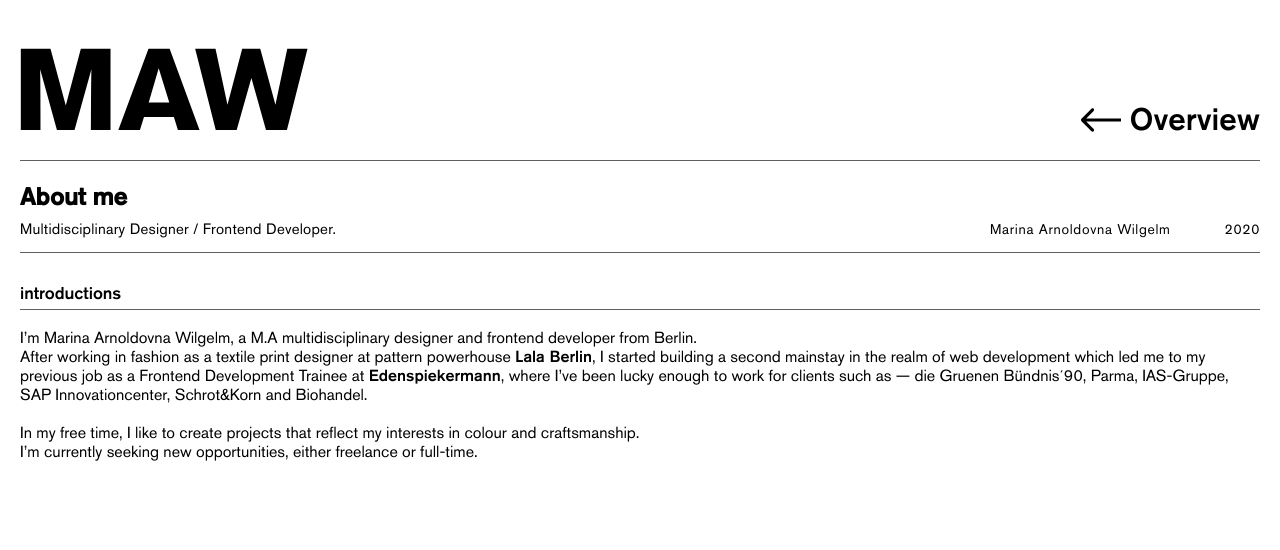
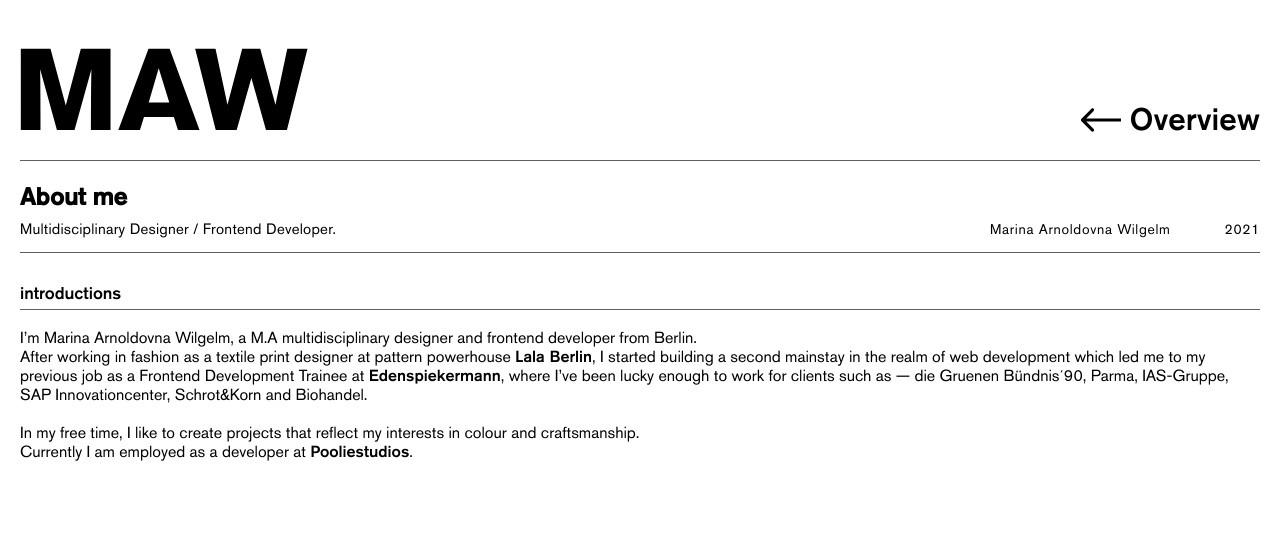
Before and after one commit to Arnoldovna/portfolio, a Jekyll site: the page built from _projects/about.md, in a window 1280 px wide. Shown: the top 550 px of the page. Built offline with Jekyll 4.4.1, drawn with Linux system fonts in a browser that asks for light colours; some web fonts are replaced.

Commit message:
Update about.md

```diff
--- a/_projects/about.md
+++ b/_projects/about.md
@@ -7,11 +7,11 @@ project: 'about'
 title: 'About me'
 subline: 'Multidisciplinary Designer / Frontend Developer.'
 category: 'Marina Arnoldovna Wilgelm'
-year: '2020'
+year: '2021'
 video: false
 color: '#F39945'
 description: 'I’m Marina Arnoldovna Wilgelm, a M.A multidisciplinary designer and frontend developer from Berlin. <br>
 After working in fashion as a textile print designer at pattern powerhouse <a href="https://www.lalaberlin.com/" alt="Lala Berlin">Lala Berlin</a>, I started building a second mainstay in the realm of web development which led me to my previous job as a Frontend Development Trainee at <a href="https://www.edenspiekermann.com/eu/" alt="Edenspiekermann">Edenspiekermann</a>, where I’ve been lucky enough to work for clients such as — die Gruenen Bündnis´90, Parma, IAS-Gruppe, SAP Innovationcenter, Schrot&Korn and Biohandel. <br><br>
 In my free time, I like to create projects that reflect my interests in colour and craftsmanship. <br>
-I’m currently seeking new opportunities, either freelance or full-time.'
+Currently I am employed as a developer at <a href="https://pooliestudios.com" alt="Pooliestudios">Pooliestudios</a>.'
 ---
```
